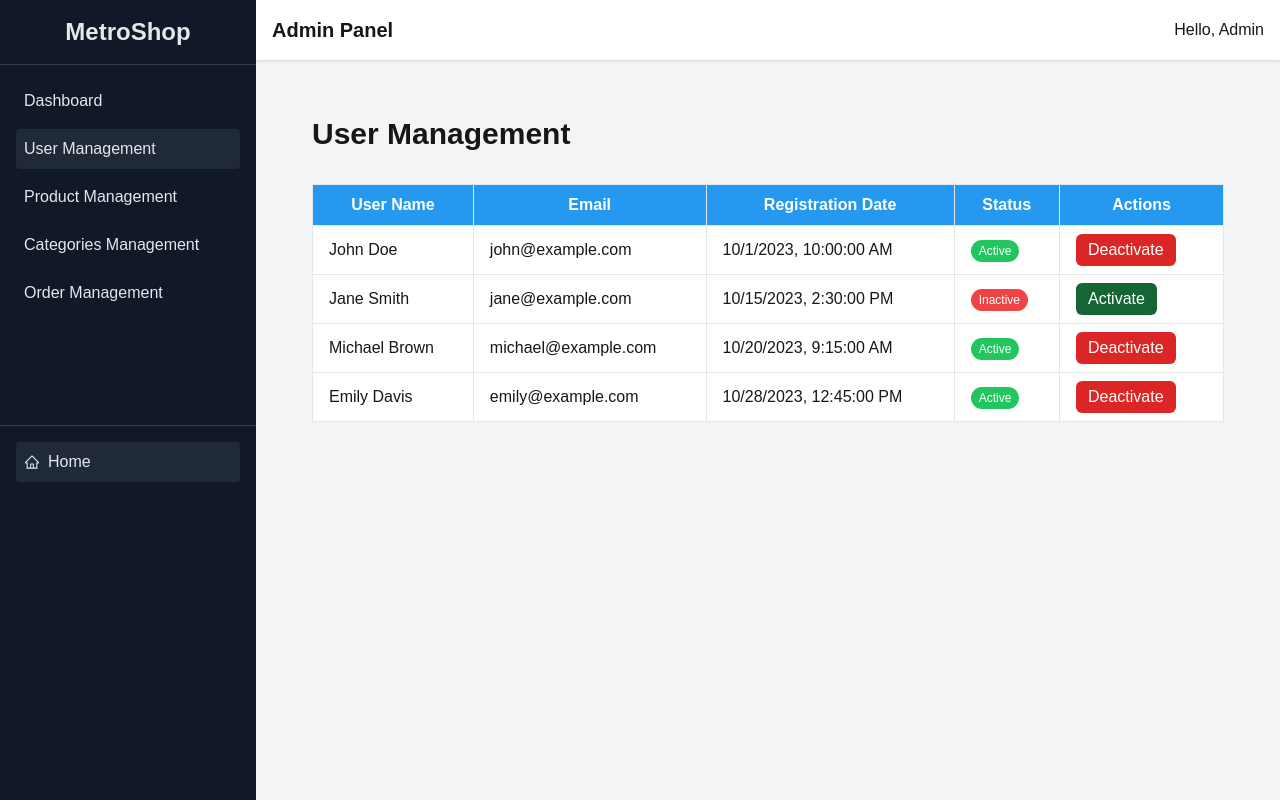
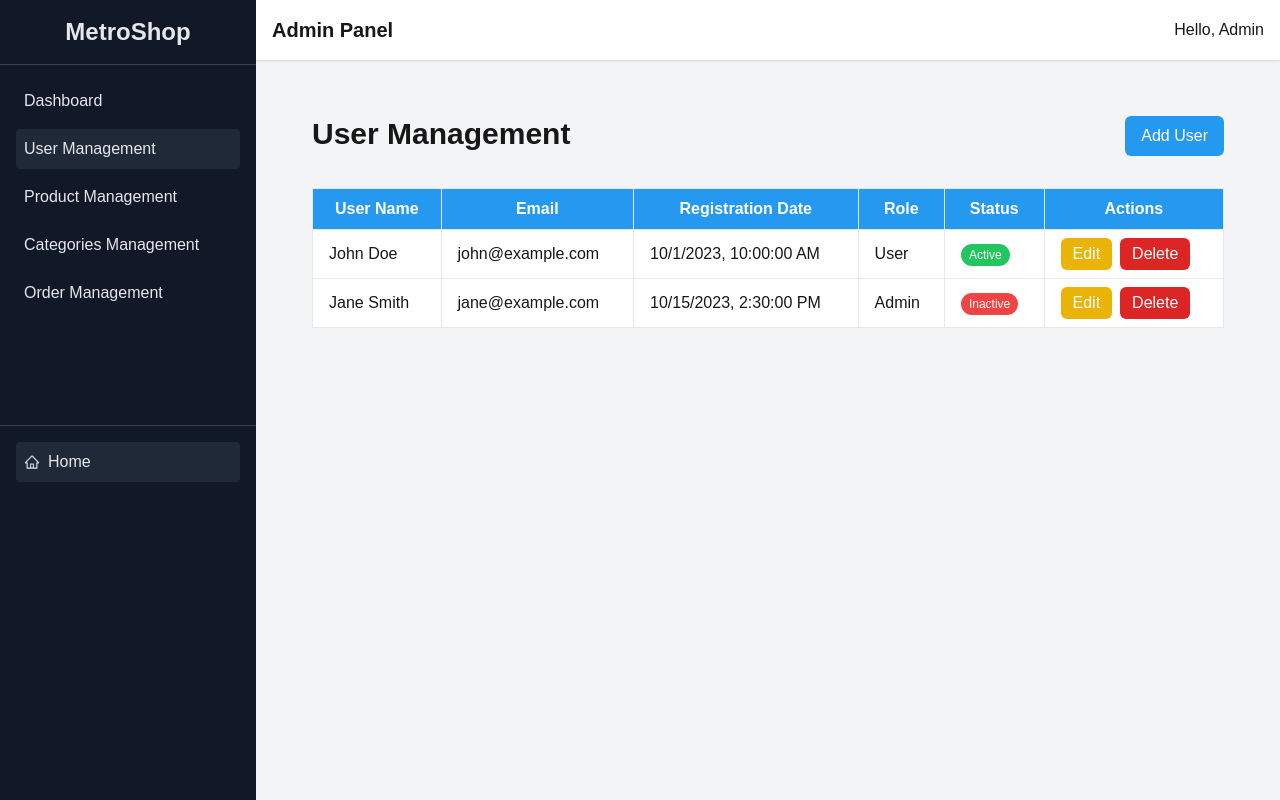
Before and after one commit to mdsejan/MetroShop-client, a Next.js app: page /admin/user-management in a window 1280 px wide. Built offline with nearby package versions, Linux system fonts and the light colour scheme.

Commit message:
user management

```diff
--- a/src/app/(AdminLayout)/admin/user-management/page.tsx
+++ b/src/app/(AdminLayout)/admin/user-management/page.tsx
@@ -1,50 +1,86 @@
 "use client";
-const UserManagement = () => {
-  // Demo data for users
-  const users = [
+import React, { useState } from "react";
+
+interface User {
+  _id: string;
+  name: string;
+  email: string;
+  registrationDate: string;
+  isActive: boolean;
+  role: "Admin" | "User";
+}
+
+const UserManagement: React.FC = () => {
+  const [users, setUsers] = useState<User[]>([
     {
       _id: "1",
       name: "John Doe",
       email: "john@example.com",
       registrationDate: "2023-10-01T10:00:00Z",
-      isActive: true
+      isActive: true,
+      role: "User"
     },
     {
       _id: "2",
       name: "Jane Smith",
       email: "jane@example.com",
       registrationDate: "2023-10-15T14:30:00Z",
-      isActive: false
-    },
-    {
-      _id: "3",
-      name: "Michael Brown",
-      email: "michael@example.com",
-      registrationDate: "2023-10-20T09:15:00Z",
-      isActive: true
-    },
-    {
-      _id: "4",
-      name: "Emily Davis",
-      email: "emily@example.com",
-      registrationDate: "2023-10-28T12:45:00Z",
-      isActive: true
+      isActive: false,
+      role: "Admin"
     }
-  ];
+  ]);
 
-  const handleActivate = (id: string) => {
-    // Logic to activate the user (e.g., update user status)
-    console.log(`Activating user with ID: ${id}`);
+  const [showAddUserModal, setShowAddUserModal] = useState(false);
+  const [showEditUserModal, setShowEditUserModal] = useState(false);
+  const [newUser, setNewUser] = useState<User>({
+    _id: "",
+    name: "",
+    email: "",
+    registrationDate: new Date().toISOString(),
+    isActive: true,
+    role: "User"
+  });
+
+  const handleAddUser = (e: React.FormEvent) => {
+    e.preventDefault();
+    setUsers([...users, { ...newUser, _id: Date.now().toString() }]);
+    setNewUser({
+      _id: "",
+      name: "",
+      email: "",
+      registrationDate: new Date().toISOString(),
+      isActive: true,
+      role: "User"
+    });
+    setShowAddUserModal(false);
   };
 
-  const handleDeactivate = (id: string) => {
-    // Logic to deactivate the user (e.g., update user status)
-    console.log(`Deactivating user with ID: ${id}`);
+  const handleEditUser = (e: React.FormEvent) => {
+    e.preventDefault();
+    setUsers(users.map((user) => (user._id === newUser._id ? newUser : user)));
+    setShowEditUserModal(false);
+  };
+
+  const handleDeleteUser = (id: string) => {
+    setUsers(users.filter((user) => user._id !== id));
+  };
+
+  const openEditUserModal = (user: User) => {
+    setNewUser(user);
+    setShowEditUserModal(true);
   };
 
   return (
     <div className="max-w-screen-2xl mx-auto px-8 min-h-[70vh] py-8">
-      <h2 className="text-3xl font-semibold mb-8">User Management</h2>
+      <div className="mb-8 flex flex-wrap justify-between">
+        <h2 className="text-3xl font-semibold">User Management</h2>
+        <button
+          onClick={() => setShowAddUserModal(true)}
+          className="bg-[#2499EF] text-white px-4 py-2 mt-6 lg:mt-0 rounded-md"
+        >
+          Add User
+        </button>
+      </div>
 
       {/* User List */}
       <div className="overflow-x-auto">
@@ -54,6 +90,7 @@ const UserManagement = () => {
               <th className="px-4 py-2 border">User Name</th>
               <th className="px-4 py-2 border">Email</th>
               <th className="px-4 py-2 border">Registration Date</th>
+              <th className="px-4 py-2 border">Role</th>
               <th className="px-4 py-2 border">Status</th>
               <th className="px-4 py-2 border">Actions</th>
             </tr>
@@ -66,6 +103,7 @@ const UserManagement = () => {
                 <td className="px-4 py-2 border">
                   {new Date(user.registrationDate).toLocaleString()}
                 </td>
+                <td className="px-4 py-2 border">{user.role}</td>
                 <td className="px-4 py-2 border">
                   <span
                     className={`px-2 py-1 rounded-full text-white text-xs ${
@@ -76,28 +114,160 @@ const UserManagement = () => {
                   </span>
                 </td>
                 <td className="px-4 py-2 border">
-                  {/* Activate/Deactivate */}
-                  {!user.isActive ? (
                   <button
-                      onClick={() => handleActivate(user._id)}
-                      className="bg-green-800 text-white px-3 py-1 rounded-md mr-2"
+                    onClick={() => openEditUserModal(user)}
+                    className="bg-yellow-500 text-white px-3 py-1 rounded-md mr-2"
                   >
-                      Activate
+                    Edit
                   </button>
-                  ) : (
                   <button
-                      onClick={() => handleDeactivate(user._id)}
-                      className="bg-red-600 text-white px-3 py-1 rounded-md mr-2"
+                    onClick={() => handleDeleteUser(user._id)}
+                    className="bg-red-600 text-white px-3 py-1 rounded-md"
                   >
-                      Deactivate
+                    Delete
                   </button>
-                  )}
                 </td>
               </tr>
             ))}
           </tbody>
         </table>
       </div>
+
+      {/* Add User Modal */}
+      {showAddUserModal && (
+        <div className="fixed inset-0 bg-gray-800 bg-opacity-75 flex items-center justify-center">
+          <div className="bg-white p-8 rounded-md max-w-lg w-full max-h-full overflow-y-auto">
+            <h3 className="text-2xl mb-4">Add New User</h3>
+            <form onSubmit={handleAddUser}>
+              <div className="mb-4">
+                <label className="block mb-2">Name</label>
+                <input
+                  type="text"
+                  className="border w-full p-2"
+                  placeholder="Name"
+                  value={newUser.name}
+                  onChange={(e) =>
+                    setNewUser({ ...newUser, name: e.target.value })
+                  }
+                  required
+                />
+              </div>
+              <div className="mb-4">
+                <label className="block mb-2">Email</label>
+                <input
+                  type="email"
+                  className="border w-full p-2"
+                  placeholder="Email"
+                  value={newUser.email}
+                  onChange={(e) =>
+                    setNewUser({ ...newUser, email: e.target.value })
+                  }
+                  required
+                />
+              </div>
+              <div className="mb-4">
+                <label className="block mb-2">Role</label>
+                <select
+                  className="border w-full p-2"
+                  value={newUser.role}
+                  onChange={(e) =>
+                    setNewUser({
+                      ...newUser,
+                      role: e.target.value as "Admin" | "User"
+                    })
+                  }
+                >
+                  <option value="User">User</option>
+                  <option value="Admin">Admin</option>
+                </select>
+              </div>
+              <div className="flex justify-end space-x-4">
+                <button
+                  onClick={() => setShowAddUserModal(false)}
+                  type="button"
+                  className="bg-gray-500 text-white px-4 py-2 rounded-sm hover:bg-gray-600"
+                >
+                  Cancel
+                </button>
+                <button
+                  type="submit"
+                  className="bg-blue-500 text-white px-4 py-2 rounded-md"
+                >
+                  Add User
+                </button>
+              </div>
+            </form>
+          </div>
+        </div>
+      )}
+
+      {/* Edit User Modal */}
+      {showEditUserModal && (
+        <div className="fixed inset-0 bg-gray-800 bg-opacity-75 flex items-center justify-center">
+          <div className="bg-white p-8 rounded-md max-w-lg w-full max-h-full overflow-y-auto">
+            <h3 className="text-2xl mb-4">Edit User</h3>
+            <form onSubmit={handleEditUser}>
+              <div className="mb-4">
+                <label className="block mb-2">Name</label>
+                <input
+                  type="text"
+                  className="border w-full p-2"
+                  placeholder="Name"
+                  value={newUser.name}
+                  onChange={(e) =>
+                    setNewUser({ ...newUser, name: e.target.value })
+                  }
+                  required
+                />
+              </div>
+              <div className="mb-4">
+                <label className="block mb-2">Email</label>
+                <input
+                  type="email"
+                  className="border w-full p-2"
+                  placeholder="Email"
+                  value={newUser.email}
+                  onChange={(e) =>
+                    setNewUser({ ...newUser, email: e.target.value })
+                  }
+                  required
+                />
+              </div>
+              <div className="mb-4">
+                <label className="block mb-2">Role</label>
+                <select
+                  className="border w-full p-2"
+                  value={newUser.role}
+                  onChange={(e) =>
+                    setNewUser({
+                      ...newUser,
+                      role: e.target.value as "Admin" | "User"
+                    })
+                  }
+                >
+                  <option value="User">User</option>
+                  <option value="Admin">Admin</option>
+                </select>
+              </div>
+              <div className="flex justify-end space-x-4">
+                <button
+                  onClick={() => setShowEditUserModal(false)}
+                  type="button"
+                  className="bg-gray-500 text-white px-4 py-2 rounded-sm hover:bg-gray-600"
+                >
+                  Cancel
+                </button>
+                <button
+                  type="submit"
+                  className="bg-blue-500 text-white px-4 py-2 rounded-md"
+                >
+                  Save Changes
+                </button>
+              </div>
+            </form>
+          </div>
+        </div>
+      )}
     </div>
   );
 };
```
Lines whose indentation alone changed are shown as unchanged.
